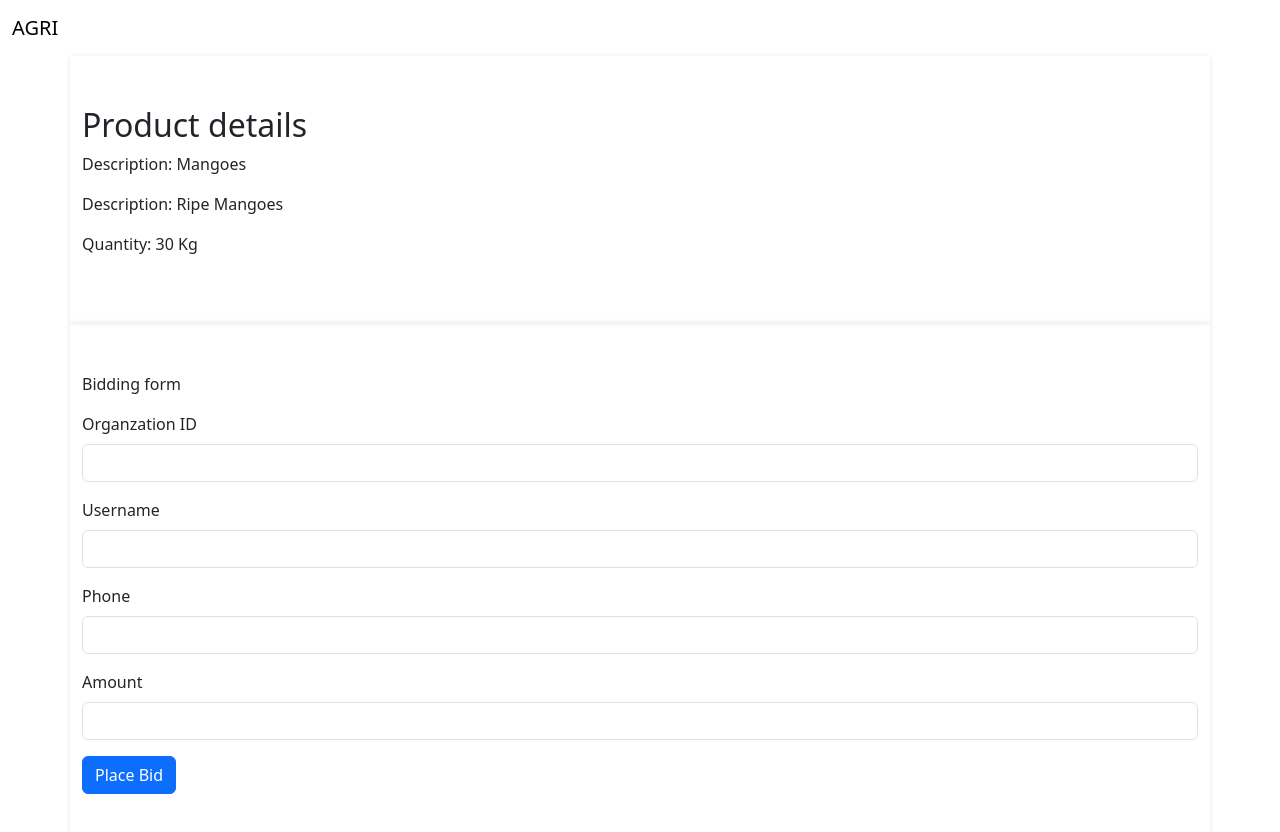
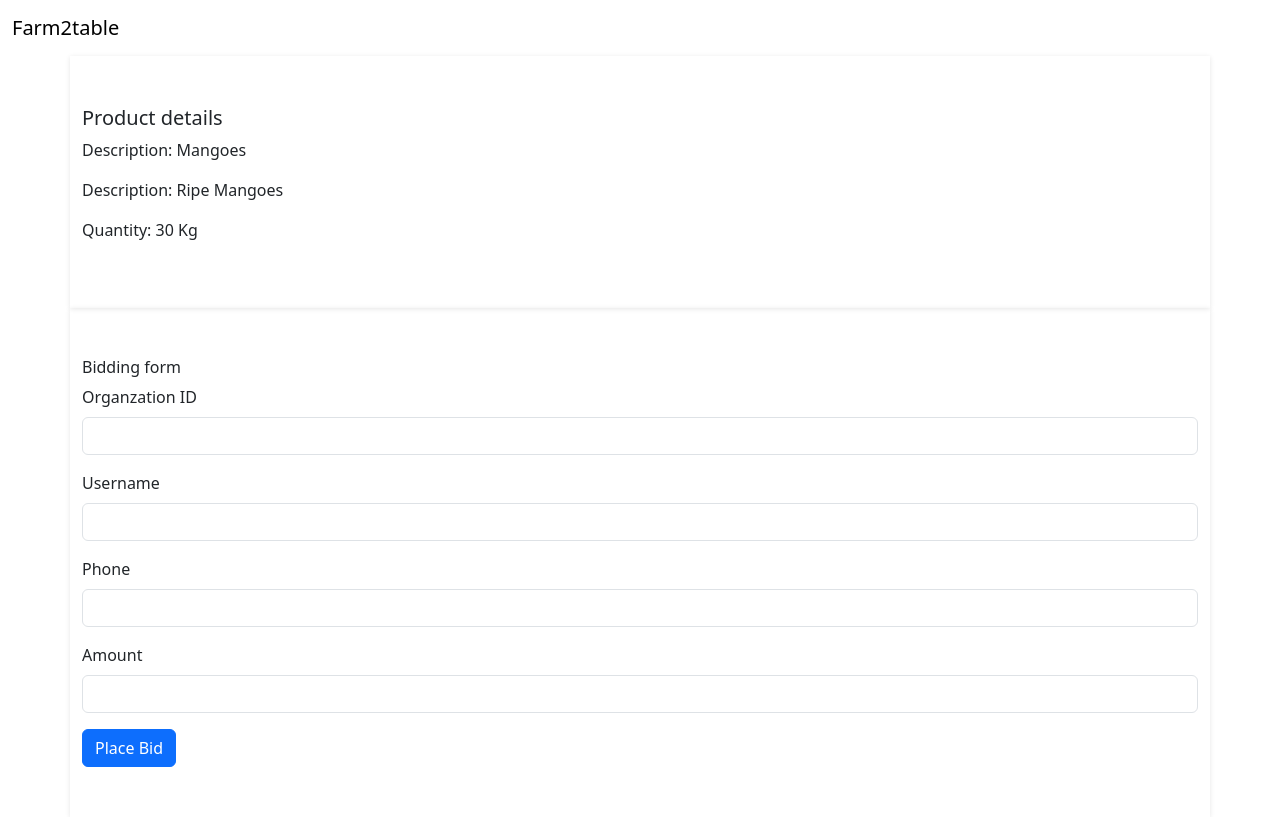
Before and after one commit to xtine-op/farm2table-frontend, a plain HTML site: page index.html in a window 1280 px wide. Drawn offline with nearby package versions, Linux system fonts and the light colour scheme; no server answers.

Commit message:
Format font sizes

```diff
--- a/index.css
+++ b/index.css
@@ -9,7 +9,7 @@
 /* Dashboard Card Shadow */
     box-shadow: 0px 1px 5px 0px rgba(0, 0, 0, 0.10);
 }
-h2{
+h6{
     font-style: bold;
 }
 .nav{
--- a/index.html
+++ b/index.html
@@ -11,23 +11,21 @@
     <!-- Navbar -->
     <nav class="navbar navbar-expand-lg bg-body-dark">
         <div class="container-fluid">
-          <a class="navbar-brand" href="#">AGRI</a>
+          <a class="navbar-brand" href="#">Farm2table</a>
       </nav>
 
 
     <!--Header-->
     <div class="container product-details">
-         <h2>Product details</h2>
+         <h5>Product details</h5>
          <p>Description: Mangoes</p>
          <p>Description: Ripe Mangoes</p>
          <p>Quantity: 30 Kg</p>
-
-
     </div>
 
 
     <div class="container form-info">
-        <p> Bidding form</p>
+        <h6> Bidding form</h6>
         <form>
             <div class="mb-3 ">
                 <label for="orgId" class="form-label">Organzation ID</label>
```
